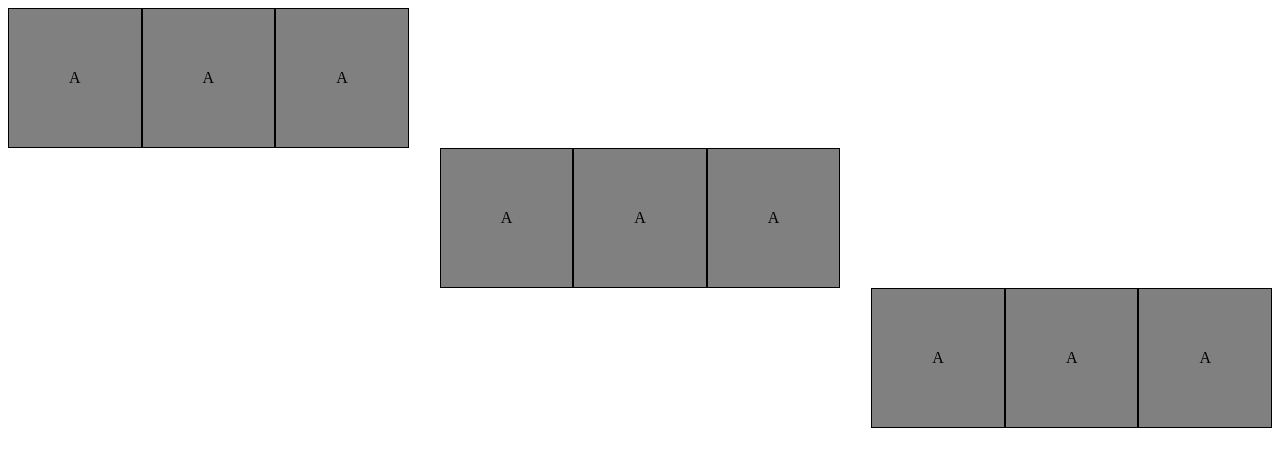
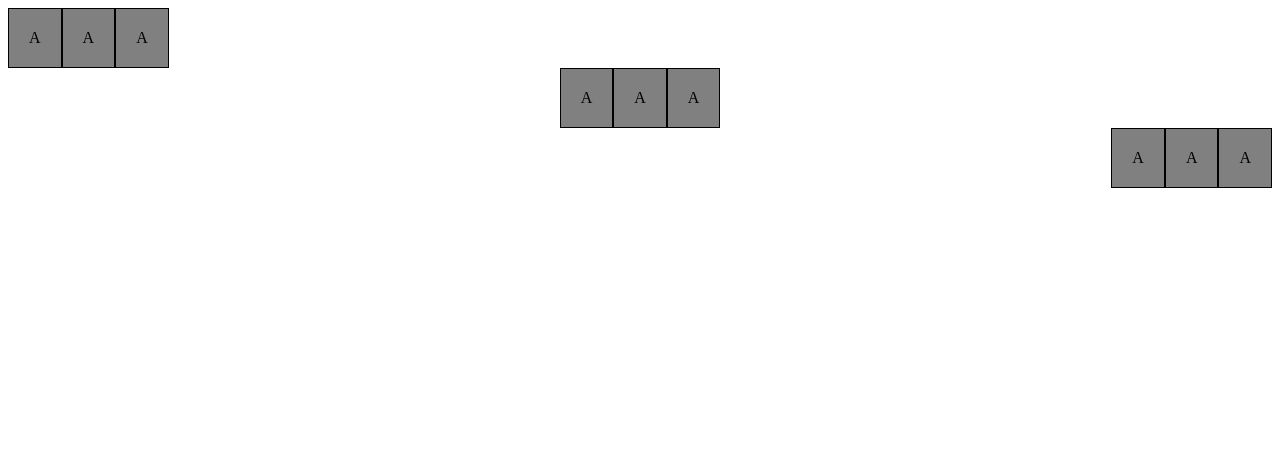
Before and after one commit to Rupeshtri/Frontend-Development, a plain HTML site: page 9th_March_SCSS/SCSS Pra/index.html in a window 1280 px wide. Drawn offline with nearby package versions, Linux system fonts and the light colour scheme; files that its build step writes are made by us from their sources.

Commit message:
scss practice

```diff
--- a/9th_March_SCSS/SCSS Pra/scss/style.scss
+++ b/9th_March_SCSS/SCSS Pra/scss/style.scss
@@ -1,20 +1,47 @@
-.box{
-    background: grey;
-    padding: 60px;
-    border: 1px solid #000;
-}
 
 @mixin flex($jc){
     display: flex;
     justify-content: $jc;
 }
 
+@mixin res( $min:0px, $max:480px)
+{
+    @media ( min-width: $min) and (max-width:$max){
+        @content;
+    }
+}
+
+.box{
+    background: grey;
+    padding: 20px;
+    border: 1px solid #000;
+    @include res{
+        background: green;
+    }
+    @include res (481px, 992px){
+        background: yellow;
+    }
+
+}
+
 .f{
-    @include flex(start)
+    @include flex(start);
+    @include res
+    {
+        @include flex(space-between)
+    }
 }
 .f1{
-    @include flex(center)
+    @include flex(center);
+    @include res
+    {
+        @include flex(space-between)
+    }
 }
 .f2{
-    @include flex(end)
+    @include flex(end);
+    @include res
+    {
+        @include flex(space-between)
+    }
 }
```
